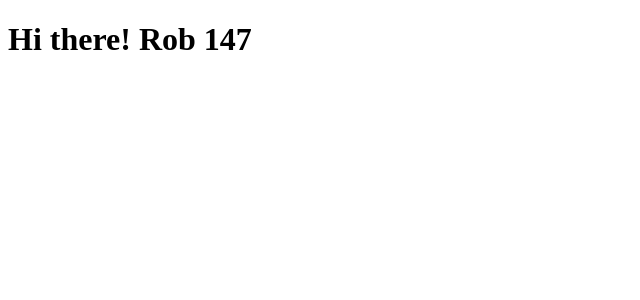
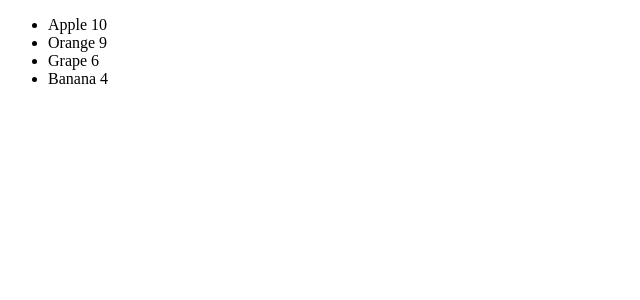
Before and after one commit to RenZz726/React, a React (Vite) app in the folder reactpro/: page / in a window 1280 px wide. Shown: the top 300 px of the page, without its empty margins (0-640 px from the left). Built offline with nearby package versions, Linux system fonts and the light colour scheme.

Commit message:
Rendering array of objects

```diff
--- a/reactpro/src/App.jsx
+++ b/reactpro/src/App.jsx
@@ -1,4 +1,5 @@
 import Hello from "./components/Hello";
+import Fruits from "./components/Fruits";
 function App() {
   const seatNumbers = [1, 2, 3, 5];
   const person = {
@@ -9,7 +10,9 @@ function App() {
 
   return (
     <div className="App">
-      <Hello person={person}/>
+      {/* <Hello person={person}/> */}
+      <Fruits />
+
     </div>
   );
 }
--- /dev/null
+++ b/reactpro/src/components/Fruits.jsx
@@ -0,0 +1,19 @@
+export default function Fruits() {
+  //   const fruits = ["Apple", "Mango", "Orange"];
+
+  const fruits = [
+    { name: "Apple", price: 10 },
+    { name: "Orange", price: 9 },
+    { name: "Grape", price: 6 },
+    { name: "Banana", price: 4 },
+  ];
+  return (
+    <div>
+        <ul>
+            {fruits.map(fruit => (
+                <li key={fruit.name}>{fruit.name} {fruit.price}</li>
+            ))}
+        </ul>
+    </div>
+  );
+}
--- a/reactpro/src/components/Hello.jsx
+++ b/reactpro/src/components/Hello.jsx
@@ -4,11 +4,11 @@ function displayMessage() {
     return "Wow!";
 }
 
-function Hello(props) {
+function Hello({person}) {
     return (
         <div>
             <h1>
-                {props.person.message} {props.person.name} {props.person.seatNumbers}
+                {person.message} {person.name} {person.seatNumbers}
             </h1>
         </div>
     );
```
Also changed, not shown: reactpro/src/components/Fruit.jsx (added).
